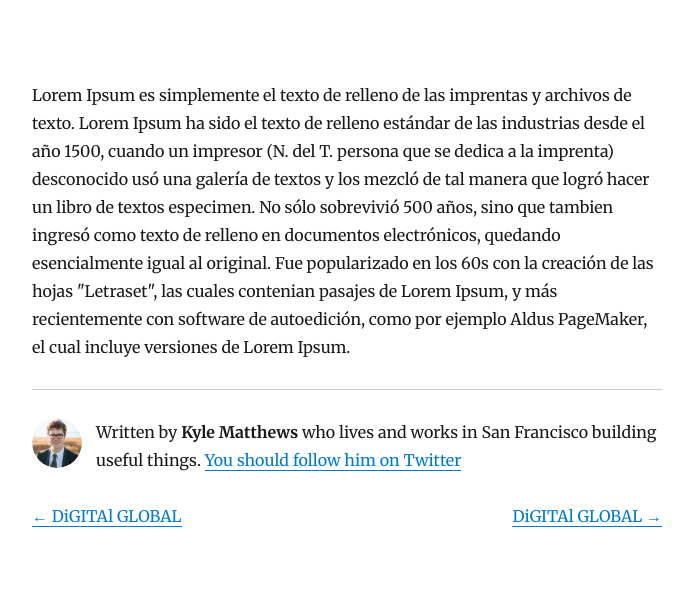
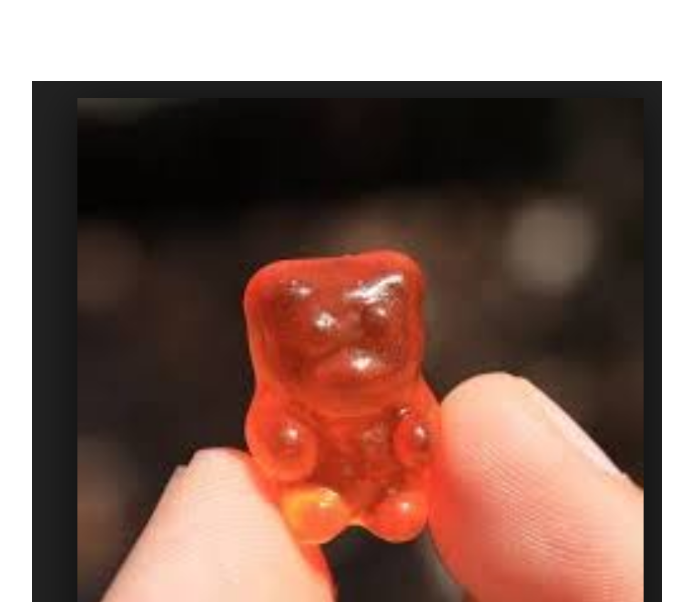
Before and after one commit to Joaquinchable/DG-Netlify-Cms, a Gatsby site: page /blog/digital-global-2/ in a window 1280 px wide. Shown: the part 198-800 px from the top of the page, without its empty margins (293-986 px from the left). Built offline with nearby package versions, Linux system fonts and the light colour scheme; Gatsby itself is replaced by a stand-in of ours; some packages are replaced by stand-ins of ours.

Commit message:
Update Blog “digital-global-2”

```diff
--- a/content/blog/digital-global-2.md
+++ b/content/blog/digital-global-2.md
@@ -6,4 +6,6 @@ description: ¿Qué es Digital Global?
 ---
 ![]( "Digital Edge")
 
+![](/assets/captura-de-pantalla-2019-07-10-a-la-s-16.35.10.png)
+
 Lorem Ipsum es simplemente el texto de relleno de las imprentas y archivos de texto. Lorem Ipsum ha sido el texto de relleno estándar de las industrias desde el año 1500, cuando un impresor (N. del T. persona que se dedica a la imprenta) desconocido usó una galería de textos y los mezcló de tal manera que logró hacer un libro de textos especimen. No sólo sobrevivió 500 años, sino que tambien ingresó como texto de relleno en documentos electrónicos, quedando esencialmente igual al original. Fue popularizado en los 60s con la creación de las hojas "Letraset", las cuales contenian pasajes de Lorem Ipsum, y más recientemente con software de autoedición, como por ejemplo Aldus PageMaker, el cual incluye versiones de Lorem Ipsum.
```
